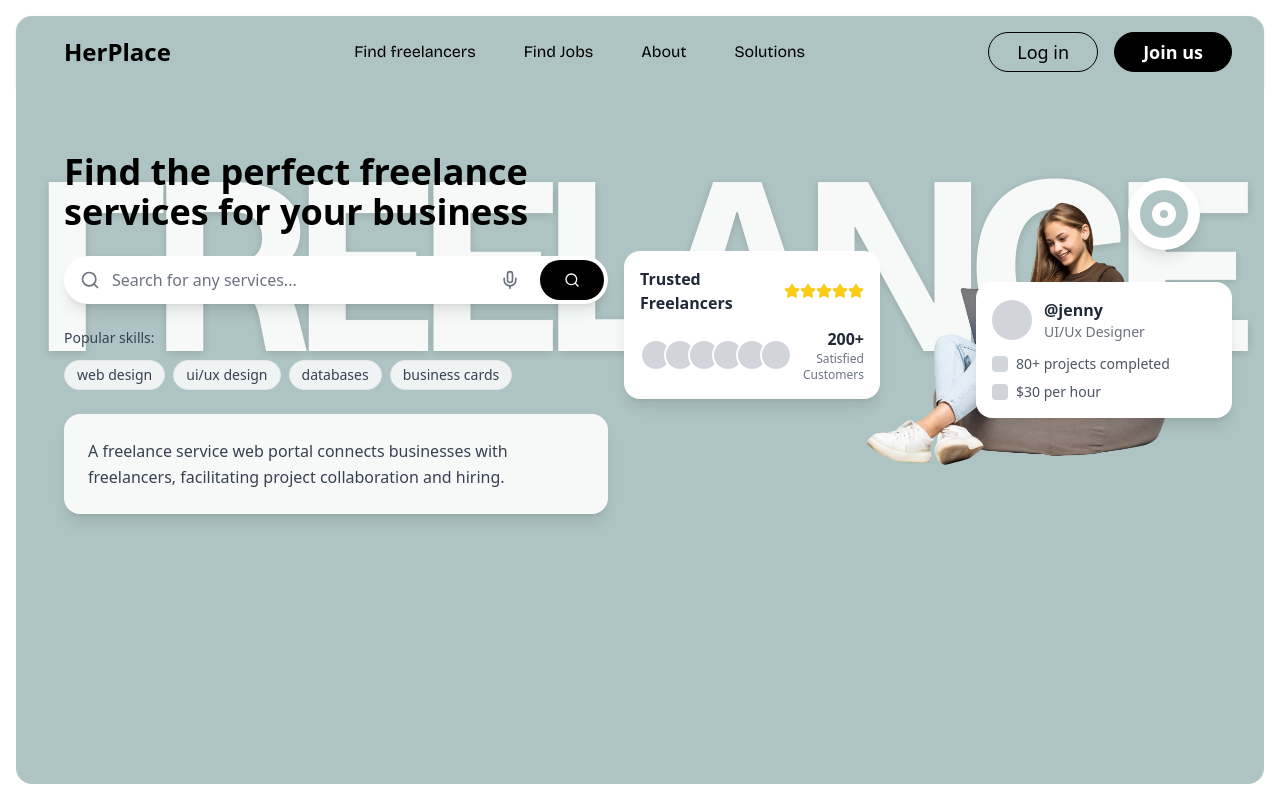
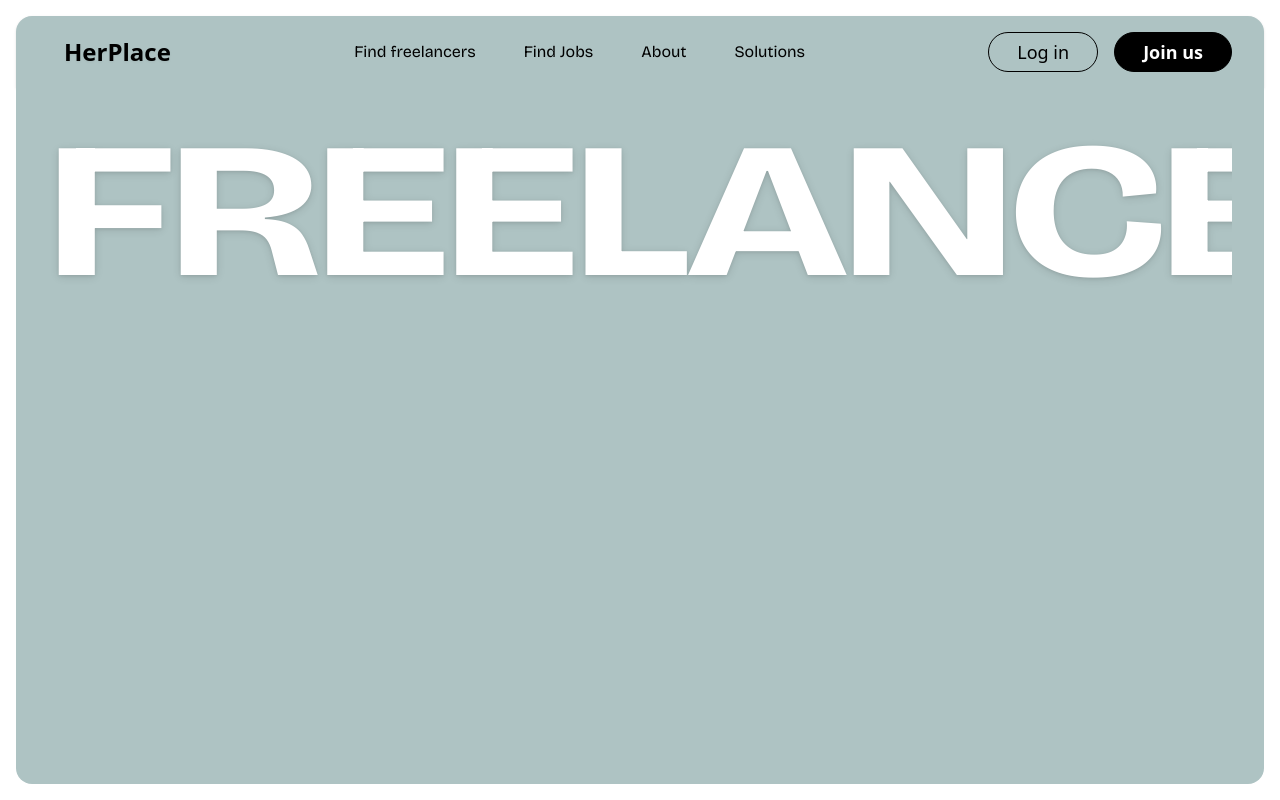
Before and after one commit to Prakhar-tech-spec/her-place, a React (Vite) app: page / in a window 1280 px wide. Built offline with nearby package versions, Linux system fonts and the light colour scheme.

Commit message:
Reverted to commit ca93d430938dbe50886ee1797d4f11751bffe1d9

```diff
--- a/src/pages/Index.tsx
+++ b/src/pages/Index.tsx
@@ -1,7 +1,7 @@
 
 import { Button } from "@/components/ui/button";
 import NavLinks from "@/components/NavLinks";
-import { Menu, Search, Mic, Star } from "lucide-react";
+import { Menu } from "lucide-react";
 import {
   Sheet,
   SheetContent,
@@ -72,13 +72,13 @@ const Index = () => {
           </div>
         </nav>
       </div>
-
-      {/* Main content area */}
       <div className="relative flex-1 w-full [background-color:#aec3c3] py-0 px-0 md:py-0 md:px-0 lg:py-0 lg:px-0 rounded-b-2xl overflow-visible">
-        {/* Hero section with FREELANCE text and content */}
-        <div className="relative w-full h-full">
-          {/* "FREELANCE" background text */}
-          <div className="absolute inset-0 flex items-start justify-center pt-8 md:pt-12 lg:pt-16">
+        {/* "FREELANCE" spanning full width with enhanced responsiveness */}
+        <div className="w-full flex flex-col pt-8 md:pt-12 lg:pt-16">
+          {/* Full width container for FREELANCE text */}
+          <div className="w-full flex items-center h-[min(25vw,220px)] sm:h-[min(22vw,200px)] md:h-[min(15vw,160px)] lg:h-[min(12vw,130px)] xl:h-[min(10vw,120px)] 2xl:h-[min(8vw,110px)] px-2 sm:px-4 md:px-6 lg:px-8">
+            {/* "FREELANCE" text stretches to fill entire width */}
+            <div className="w-full overflow-hidden">
               <span
                 className="
                   font-bricolage
@@ -88,141 +88,29 @@ const Index = () => {
                   select-none
                   pointer-events-none
                   z-10
+                  block
+                  text-left
                   leading-tight
-                opacity-90
+                  w-full
                 "
                 style={{
-                fontSize: "clamp(4rem, 22vw, 16rem)",
-                lineHeight: 0.9,
+                  fontSize: "clamp(2.5rem, 18vw, 12rem)",
+                  lineHeight: 0.95,
                   fontWeight: 900,
-                letterSpacing: "clamp(-0.08em, -0.05em, -0.02em)",
-                textShadow: "0px 2px 8px rgba(0,0,0,0.15)",
+                  letterSpacing: "clamp(-0.05em, -0.02em, 0em)",
+                  textShadow: "0px 2px 8px rgba(0,0,0,0.11), 0 1px 3px rgba(0,0,0,0.09)",
+                  width: "100%",
+                  transform: "scaleX(clamp(1.1, 1.3, 1.4))",
+                  transformOrigin: "left center",
                 }}
               >
                 FREELANCE
               </span>
             </div>
-
-          {/* Content overlay */}
-          <div className="relative z-20 w-full h-full flex flex-col lg:flex-row items-center justify-between px-4 md:px-8 lg:px-12 py-8 md:py-12 lg:py-16">
-            {/* Left side content */}
-            <div className="flex-1 max-w-lg lg:max-w-xl space-y-6 lg:pr-8">
-              {/* Main headline */}
-              <h1 className="text-2xl md:text-3xl lg:text-4xl font-bold text-black leading-tight">
-                Find the perfect freelance services for your business
-              </h1>
-
-              {/* Search bar */}
-              <div className="relative">
-                <div className="flex items-center bg-white rounded-full shadow-lg overflow-hidden">
-                  <div className="flex items-center px-4 py-3 flex-1">
-                    <Search className="w-5 h-5 text-gray-500 mr-3" />
-                    <input
-                      type="text"
-                      placeholder="Search for any services..."
-                      className="flex-1 outline-none text-gray-700 placeholder-gray-500"
-                    />
-                    <Mic className="w-5 h-5 text-gray-500 ml-3" />
-                  </div>
-                  <Button className="bg-black text-white rounded-full px-6 py-3 m-1 hover:bg-gray-800">
-                    <Search className="w-5 h-5" />
-                  </Button>
-                </div>
-              </div>
-
-              {/* Popular skills */}
-              <div className="space-y-3">
-                <p className="text-sm text-gray-700 font-medium">Popular skills:</p>
-                <div className="flex flex-wrap gap-2">
-                  {['web design', 'ui/ux design', 'databases', 'business cards'].map((skill) => (
-                    <span
-                      key={skill}
-                      className="px-3 py-1 bg-white/80 text-gray-700 text-sm rounded-full border border-gray-200 hover:bg-white transition-colors cursor-pointer"
-                    >
-                      {skill}
-                    </span>
-                  ))}
-                </div>
-              </div>
-
-              {/* Service description */}
-              <div className="bg-white/90 rounded-2xl p-6 backdrop-blur-sm shadow-lg">
-                <p className="text-gray-700 leading-relaxed">
-                  A freelance service web portal connects businesses with freelancers, facilitating project collaboration and hiring.
-                </p>
-              </div>
-            </div>
-
-            {/* Right side - Woman image and cards */}
-            <div className="relative flex-1 flex items-center justify-center lg:justify-end mt-8 lg:mt-0">
-              {/* Woman with laptop image */}
-              <div className="relative">
-                <img
-                  src="/lovable-uploads/d93ba316-dfa0-4b80-b3bc-7692737d3906.png"
-                  alt="Woman working on laptop"
-                  className="w-full max-w-md lg:max-w-lg h-auto object-contain"
-                />
-
-                {/* Discover more badge */}
-                <div className="absolute top-4 right-4 bg-white rounded-full p-3 shadow-lg">
-                  <div className="w-12 h-12 bg-[#aec3c3] rounded-full flex items-center justify-center">
-                    <div className="w-6 h-6 bg-white rounded-full flex items-center justify-center">
-                      <div className="w-2 h-2 bg-[#aec3c3] rounded-full"></div>
           </div>
         </div>
       </div>
-              </div>
-
-              {/* Floating cards */}
-              <div className="absolute -left-4 top-1/2 transform -translate-y-1/2">
-                {/* Trusted Freelancers card */}
-                <div className="bg-white rounded-2xl p-4 shadow-lg mb-4 w-64">
-                  <div className="flex items-center justify-between mb-3">
-                    <h3 className="font-semibold text-gray-800">Trusted Freelancers</h3>
-                    <div className="flex text-yellow-400">
-                      {[...Array(5)].map((_, i) => (
-                        <Star key={i} className="w-4 h-4 fill-current" />
-                      ))}
-                    </div>
-                  </div>
-                  <div className="flex items-center justify-between">
-                    <div className="flex -space-x-2">
-                      {[...Array(6)].map((_, i) => (
-                        <div key={i} className="w-8 h-8 bg-gray-300 rounded-full border-2 border-white"></div>
-                      ))}
-                    </div>
-                    <div className="text-right">
-                      <p className="font-bold text-gray-800">200+</p>
-                      <p className="text-xs text-gray-500">Satisfied Customers</p>
-                    </div>
-                  </div>
-                </div>
-              </div>
-
-              {/* Jenny profile card */}
-              <div className="absolute -right-4 bottom-1/4 bg-white rounded-2xl p-4 shadow-lg w-64">
-                <div className="flex items-center space-x-3 mb-3">
-                  <div className="w-10 h-10 bg-gray-300 rounded-full"></div>
-                  <div>
-                    <p className="font-semibold text-gray-800">@jenny</p>
-                    <p className="text-sm text-gray-500">UI/Ux Designer</p>
-                  </div>
-                </div>
-                <div className="space-y-2">
-                  <div className="flex items-center text-sm text-gray-600">
-                    <div className="w-4 h-4 bg-gray-300 rounded mr-2"></div>
-                    <span>80+ projects completed</span>
-                  </div>
-                  <div className="flex items-center text-sm text-gray-600">
-                    <div className="w-4 h-4 bg-gray-300 rounded mr-2"></div>
-                    <span>$30 per hour</span>
-                  </div>
-                </div>
-              </div>
-            </div>
-          </div>
-        </div>
-      </div>
+      {/* The rest of the page remains a white canvas */}
     </div>
   );
 };
```
Also changed, not shown: public/lovable-uploads/d93ba316-dfa0-4b80-b3bc-7692737d3906.png (deleted). Lines whose indentation alone changed are shown as unchanged.
